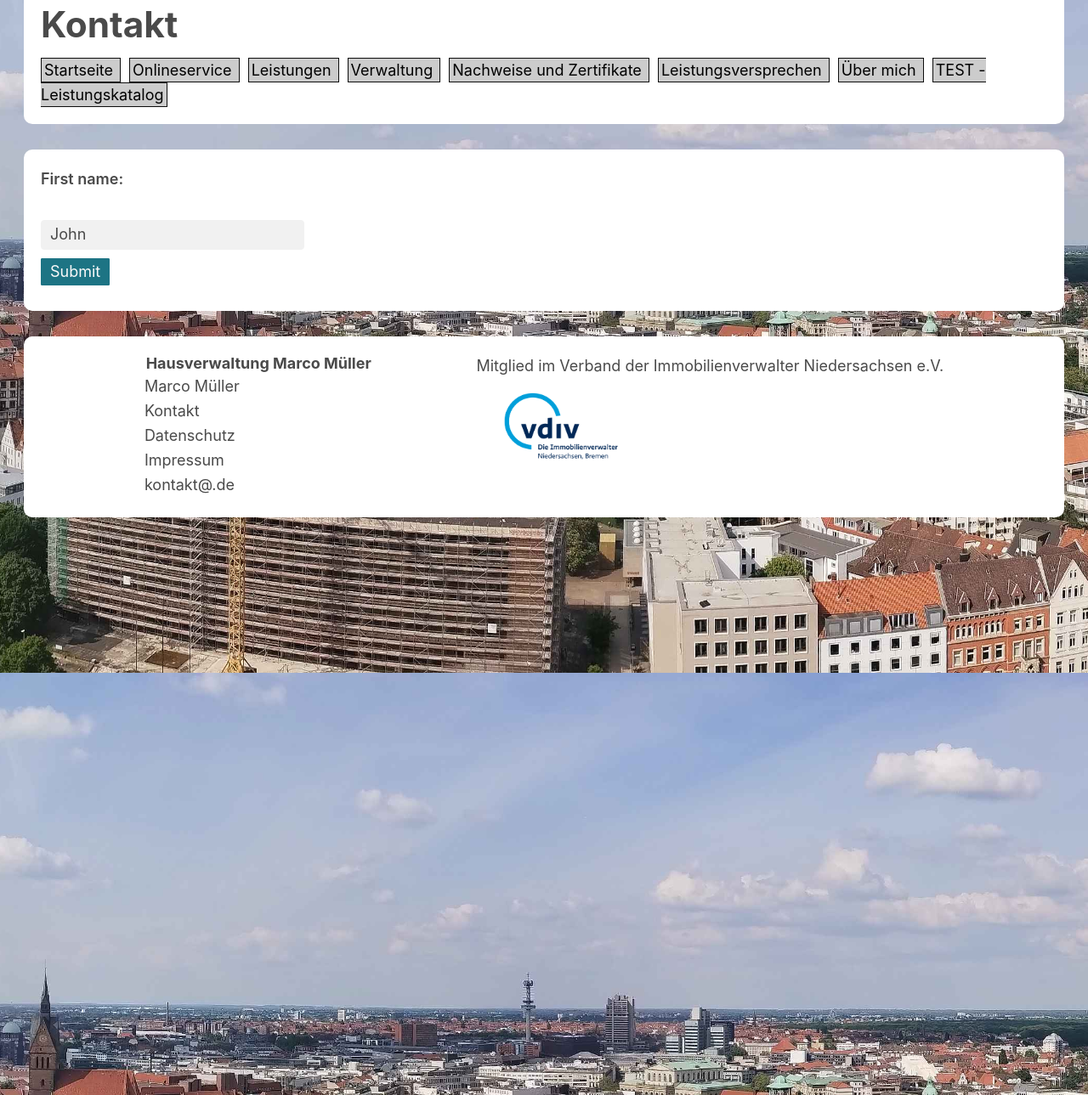
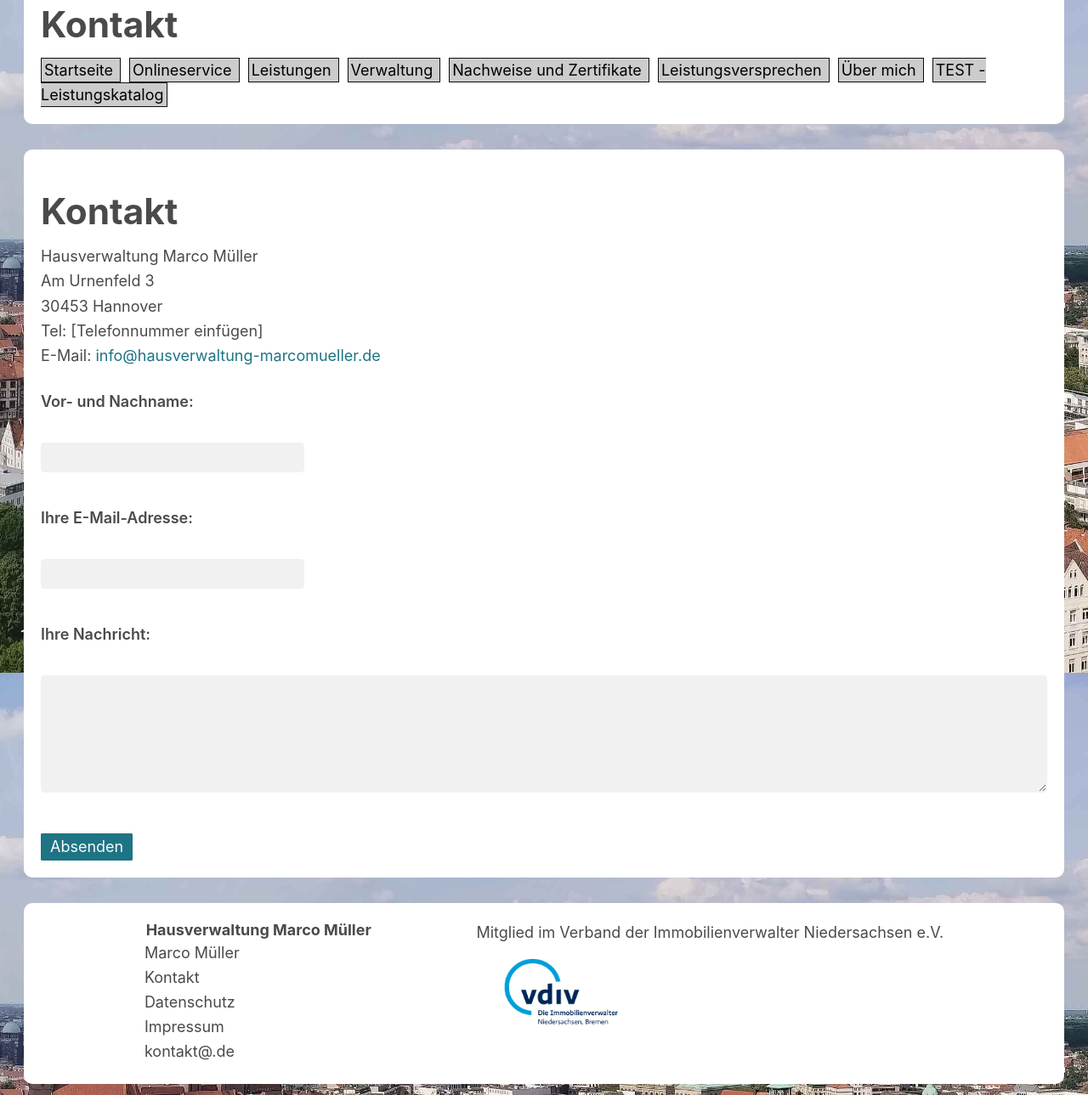
Before and after one commit to marek22k/hausverwaltung, a Jekyll site: the page built from kontakt.md, in a window 1280 px wide and 1400 px high, scrolled down 897 px, cut to the strip 111-1400 px from the top of the window. Shown: the whole strip at 85% size. Built offline with Jekyll 4.4.1, drawn with Linux system fonts in a browser that asks for light colours.

Commit message:
Update kontakt.md

```diff
--- a/kontakt.md
+++ b/kontakt.md
@@ -5,8 +5,25 @@ permalink: /kontakt/
 sitemap: true
 ---
 
-<form method="POST" action="/notfall.php">
-    <label for="fname">First name:</label><br>
-    <input type="text" id="fname" name="fname" value="John"><br>
-    <input type="submit">
+<h1>Kontakt</h1>
+
+<p>
+    Hausverwaltung Marco Müller<br>
+    Am Urnenfeld 3<br>
+    30453 Hannover<br>
+    Tel: [Telefonnummer einfügen]<br>
+    E-Mail: <a href="mailto:info@hausverwaltung-marcomueller.de">info@hausverwaltung-marcomueller.de</a>
+</p>
+
+<form action="kontakt_aufnehmen.php" method="POST">
+    <label for="name">Vor- und Nachname:</label><br>
+    <input type="text" id="name" name="name" required><br><br>
+
+    <label for="email">Ihre E-Mail-Adresse:</label><br>
+    <input type="email" id="email" name="email" required><br><br>
+
+    <label for="nachricht">Ihre Nachricht:</label><br>
+    <textarea id="nachricht" name="nachricht" rows="6" required></textarea><br><br>
+
+    <button type="submit">Absenden</button>
 </form>
```
